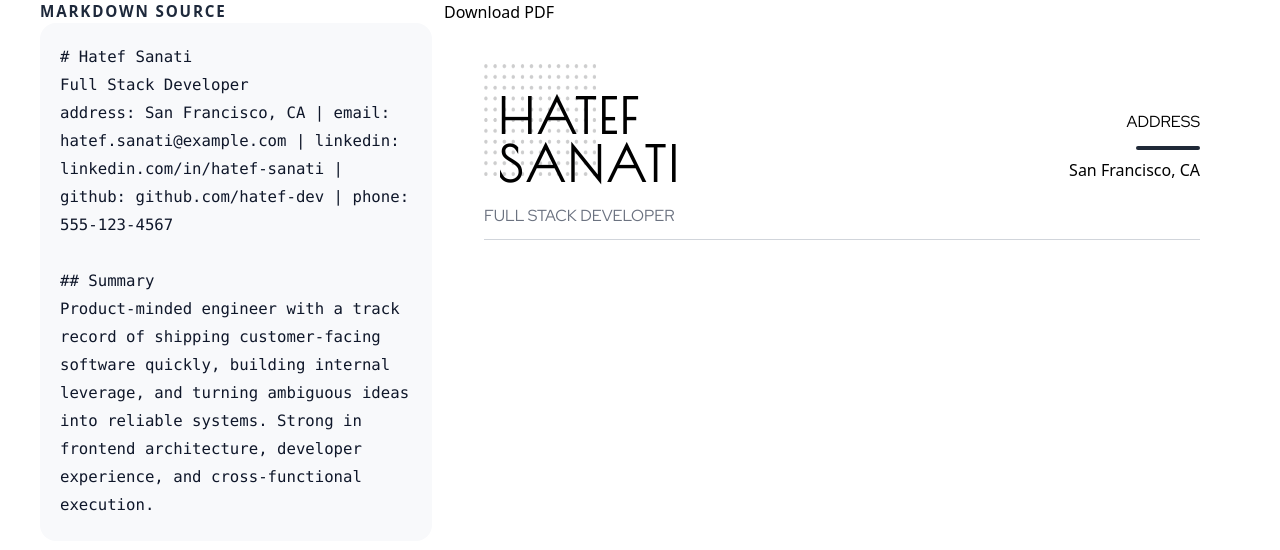
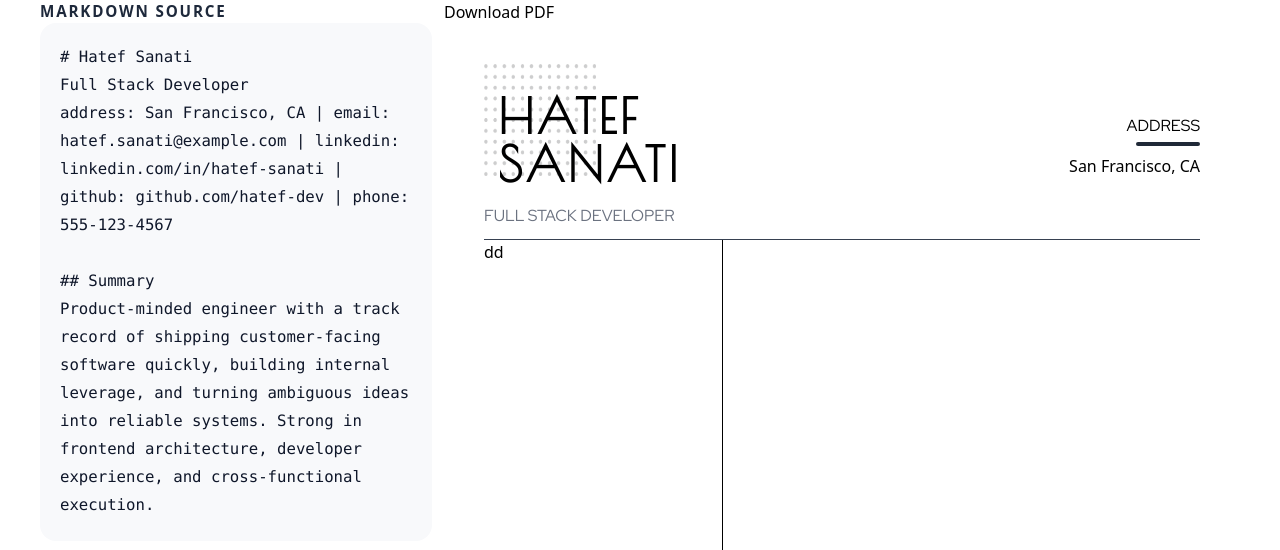
Before and after one commit to hatef-dev/resume, a Vue app: page /edit in a window 1280 px wide. Shown: the top 550 px of the page. Built offline with nearby package versions, Linux system fonts and the light colour scheme.

Commit message:
fix this shit

```diff
--- a/src/views/Resume/Creative.vue
+++ b/src/views/Resume/Creative.vue
@@ -12,12 +12,20 @@
       <aside class="col-span-2 relative">
         <DownloadPdf :sections="sections" />
         <div class="rounded-xl overflow-hidden">
-          <div id="resume-preview" ref="preview" class="bg-white p-10 relative">
-            <div class="relative">
-              <img src="../../assets/dot.png" class="w-28 h-28 absolute opacity-20 z-0" />
-            </div>
-            <div v-for="(section, i) in sections" :key="i">
-              <div v-if="section.type === 'header'">
+          <div
+            id="resume-preview"
+            ref="preview"
+            class="bg-white p-10 relative max-h-[297mm] overflow-y-hidden flex flex-col"
+          >
+            <!-- Dot image as absolute so it doesn't interfere with flex flow -->
+            <img
+              src="../../assets/dot.png"
+              class="w-28 h-28 absolute top-10 left-10 opacity-20 z-0"
+            />
+
+            <!-- Main content container that takes full height -->
+            <div v-for="(section, i) in sections" :key="i" class="flex-1 flex flex-col">
+              <div v-if="section.type === 'header'" class="flex-1 flex flex-col">
                 <div class="flex justify-between items-center">
                   <div>
                     <div class="px-3.5 font-semibold tracking-[0.2em] uppercase poiret-one mt-7">
@@ -33,14 +41,21 @@
                     </div>
                   </div>
                   <div class="flex flex-col gap-y-2" dir="rtl">
-                    <h3 class="uppercase red-hat-display">Address</h3>
-                    <div class="w-16 h-1 bg-gray-800 rounded-full text-right mt-1"></div>
+                    <div>
+                      <h3 class="uppercase red-hat-display">Address</h3>
+                      <div class="w-16 h-1 bg-gray-800 rounded-full text-right mt-1"></div>
+                    </div>
                     <div v-if="section.contacts.address">
                       {{ section.contacts.address }}
                     </div>
                   </div>
                 </div>
-                <div class="mt-2 h-1 border-b border-gray-300 dark:border-gray-700"></div>
+                <div class="mt-2 h-1 border-b border-gray-700"></div>
+                <!-- Grid with explicit min-height to make border go all way down -->
+                <div class="grid grid-cols-3 h-[250mm]">
+                  <div class="col-span-1 border-r border-black">dd</div>
+                  <div class="col-span-2"></div>
+                </div>
               </div>
             </div>
           </div>
@@ -92,3 +107,10 @@ export default {
   },
 };
 </script>
+
+<style>
+#resume-preview {
+  min-height: 297mm;
+  height: 100%;
+}
+</style>
```
